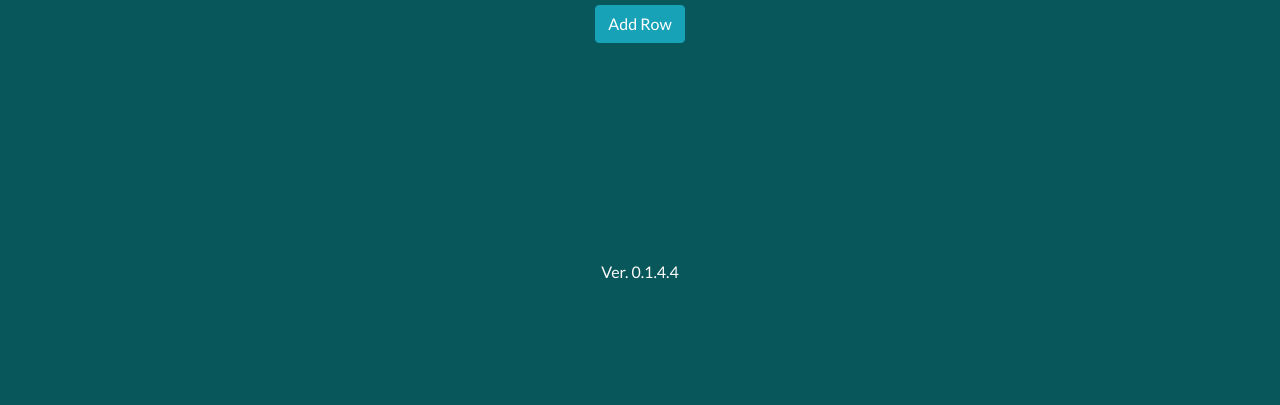
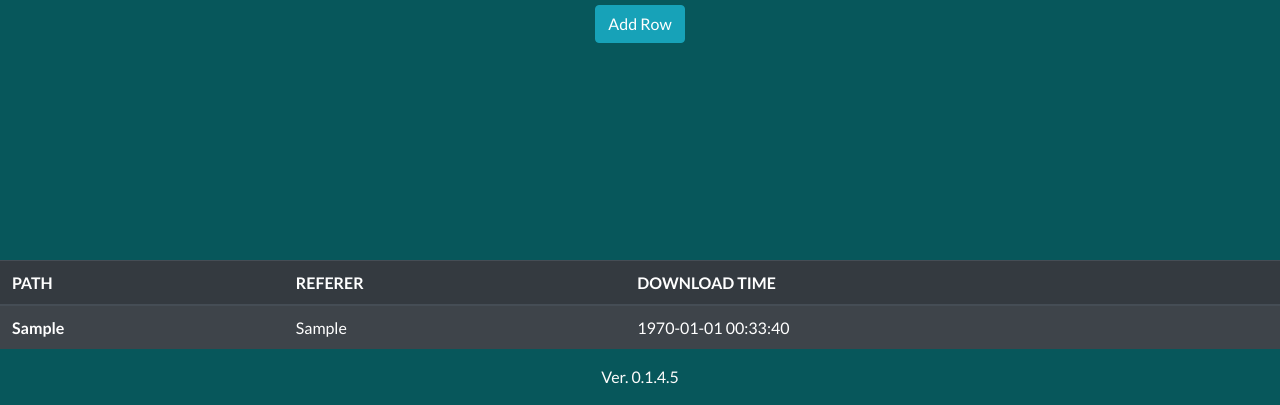
Before and after one commit to EURAKNOS/webcrawler, a PHP site: page / in a window 1280 px wide. Shown: the part 430-835 px from the top of the page. Before the commit the page ends 709 px from the top, so only its background shows below. Run offline with PHP 8.4, Linux system fonts and the light colour scheme; tables that the repository leaves empty or names only in its code hold one stand-in row (values such as "Sample post").

Commit message:
0.1.4.5 Repair database Referer column data
Print downloaded data pages

```diff
--- a/MySQL.php
+++ b/MySQL.php
@@ -19,6 +19,8 @@ class DbMysql {
     public $id; // insterted ID
 
     public $log;
+
+    public $resutl;
 
     /**
      * Builds a connection to the mysql database
@@ -88,6 +90,7 @@ class DbMysql {
 
             if ( $rowCount == 0 ) {
                 $data['referer'] = $this->referer;
+                print_r($this->referer);
                 $statement = $this->db->prepare("INSERT INTO ".PAGE_TABLE." (path, referer, download_time) VALUES(:path, :referer, NULL)");
                 if(!$statement->execute($data)){
                     $this->log->m_log('saveLinks MySql function error');
@@ -192,4 +195,14 @@ class DbMysql {
         return true;
     }
 
+    public function getDownlodedPages()
+    {
+        $statementSelect = $this->db->prepare("SELECT * FROM " . PAGE_TABLE . " WHERE 1 ");
+        if(!$statementSelect->execute()){
+            $this->log->m_log('Get downloded pages error');
+        }
+
+        $this->result = $statementSelect->fetchAll();
+    }
+
 }
--- a/ParsePage.php
+++ b/ParsePage.php
@@ -20,10 +20,6 @@ class ParsePage
      */
     public function parsePage()
     {
-       /* if ($_SESSION['skipped'] == $this->target) {
-
-        }
-        $_SESSION['skipped'] = $this->target;*/
         // Create mysql
         $log = new WLog();
         $log->m_log('Targer URL start process: ' . $this->target);
--- a/WebCrawler.php
+++ b/WebCrawler.php
@@ -15,7 +15,7 @@
 class WebCrawler
 {
 
-    public $version = '0.1.4.4';
+    public $version = '0.1.4.5';
 
     public $html;
 
@@ -31,6 +31,7 @@ class WebCrawler
         $log = new WLog();
         $log->m_log('Load WebCrawler page');
         $this->process();
+        $this->getData();
         $this->template();
     }
 
@@ -101,6 +102,9 @@ class WebCrawler
                                 </div>
                                 </div>
                                 </form>');
+        if (isset($this->htmlResult)) {
+            $this->html .= $this->htmlResult;
+        }
         $this->html .= ('<div class="version"><p>Ver. ' . $this->version . '</p></div><script src="style/javascript.js"></script>');
         $this->html .= ('</body>');
         $this->html .= ('</html>');
@@ -144,10 +148,9 @@ class WebCrawler
         $seed_host = $seed_components['host'];
         $url_start = $seed_scheme . '://' . $seed_host;
         // Download Seed URL
-
         $parsePage = new ParsePage();
         $parsePage->target = $seed_url;
-        $parsePage->referer = "";
+        $parsePage->referer = "/";
         /*var_dump($seed_components);
         die();
         $parsePage->path = ($seed_components['path'] == '')? '/':$seed_components['path'];*/
@@ -164,19 +167,17 @@ class WebCrawler
                     $row = $mySql->getLinkRow();
                     if ($row !== false) {
                         $path = $row['path'];
-                        $referer = $row['referer'];
+                        $referer = $row['path'];
                         // Check if first character isn't a '/'
                         if ($path[0] != '/') {
                             continue;
                         }
-                       /* echo '<pre>';
-                        print_r($row);
-                        echo '</pre>';*/
-                        $path = $row['path'];
-                        $referer = $row['referer'];
+
+                        /*$path = $row['path'];
+                        $referer = $row['referer'];*/
                         $parsePage = new ParsePage();
                         $parsePage->target = $url_start . $path;
-                        $parsePage->referer = $referer;
+                        $parsePage->referer = $url_start . $referer;
                         $parsePage->path = $path;
 
                         if ($parsePage->parsePage()) {
@@ -193,6 +194,40 @@ class WebCrawler
             }
         }
     }
+
+    public function getData()
+    {
+        $this->MySql = new DbMysql();
+        $this->getDownlodedPages();
+
+    }
+
+    public function getDownlodedPages()
+    {
+        //$this->MySql->ge
+        $this->MySql->getDownlodedPages();
+        $this->result = $this->MySql->result;
+        $this->resultTemplate();
+    }
+
+    public function resultTemplate()
+    {
+        $this->htmlResult = '<table class="table table-striped table-dark"><thead><tr>
+        <th scope="col">PATH</th>
+        <th scope="col">REFERER</th>
+        <th scope="col">DOWNLOAD TIME</th>
+        </tr>
+        </thead><tbody>';
+        foreach ($this->result as $item){
+            $this->htmlResult .= '<tr>
+            <th scope="row">' . $item['path'] . '</th>
+            <td>' . $item['referer'] . '</td>
+            <td>' . date("Y-m-d H:i:s", $item['download_time']) . '</td>
+            </tr>';
+        }
+        $this->htmlResult .= '</tbody></table>';
+    }
+
 }
 
 ?>
```
